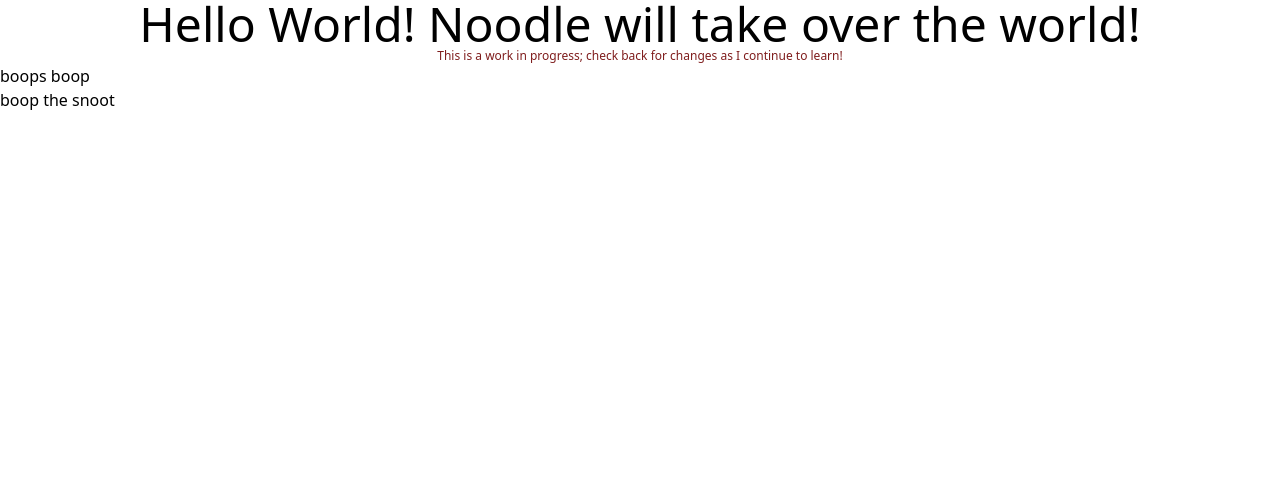
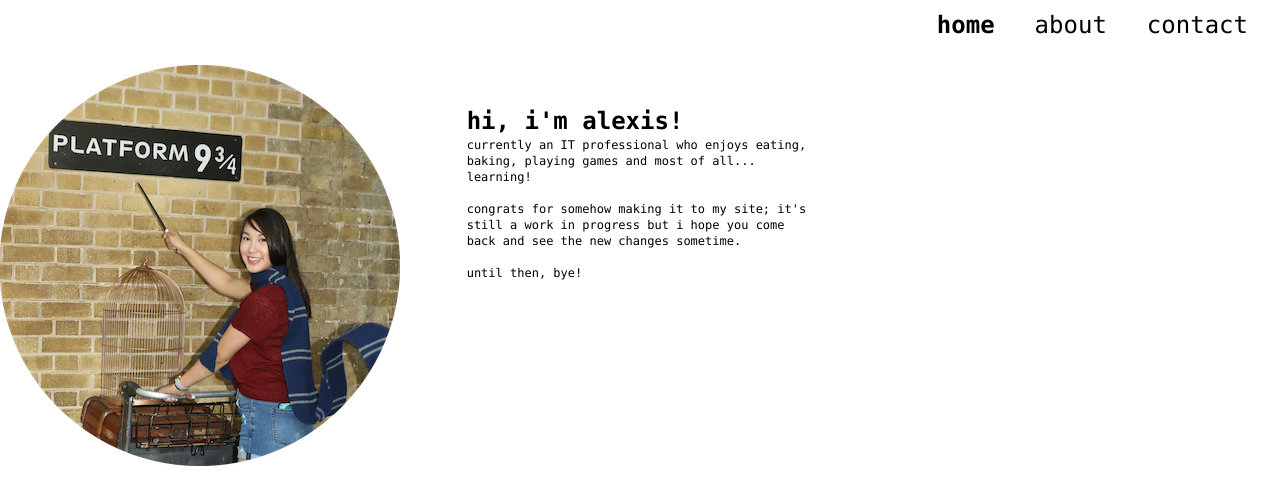
Before and after one commit to zzzlexis/zzzlexis.github.io, a Next.js app: page / in a window 1280 px wide. Shown: the top 504 px of the page. Built offline with nearby package versions, Linux system fonts and the light colour scheme.

Commit message:
learning new things like flexbox

```diff
--- /dev/null
+++ b/components/layout.js
@@ -0,0 +1,3 @@
+export default function Layout({ children }) {
+    return <div>{children}</div>
+  }
--- /dev/null
+++ b/pages/aboutme.tsx
@@ -0,0 +1,32 @@
+import React from "react";
+import Head from "next/head";
+import Layout from "../../components/layout";
+//import Image from "next/image";
+
+const AboutMe = () => {
+  return (
+    <div className="bg-gradient-to-r from-gray-300 via-gray-500 to-blue-600">
+      <Head>
+        <title>About Me</title>
+      </Head>
+      <h1 className="font-bold font-thin">
+        Alexis Cotton is an Application Engineer based in Houston, TX.
+      </h1>
+      <h2 className="font-light">
+        She currently works for ConocoPhillips and has been with the company for
+        (almost!) 5 years.
+      </h2>
+
+      <br></br>
+
+      <h2 className="font-light">
+        Outside of work, she enjoys many hobbies such as experimenting in the
+        kitchen through sweet and savoury creations (or accidents...), playing
+        video games, satisfying her ravenous sweet tooth by visiting local
+        bakeries and tea shops, and relaxing at home with her cat Noodle.
+      </h2>
+    </div>
+  );
+};
+
+export default AboutMe;
--- /dev/null
+++ b/pages/contact.tsx
@@ -0,0 +1,21 @@
+import React from "react";
+import Head from "next/head";
+
+const Contact = () => {
+  return (
+    <div className="w-1/4 mx-auto flex p-6 bg-white rounded-lg shadow-xl">
+      <Head>
+        <title>Contact</title>
+      </Head>
+      <div className="pt-1">
+        <h4 className="text-xl text-gray-900 leading-tight">Alexis Cotton</h4>
+        <p className="text-base text-gray-600 leading-normal">
+          1-800-dont-call-me
+        </p>
+        <p className="">just kidding! or am i?</p>
+      </div>
+    </div>
+  );
+};
+
+export default Contact;
--- a/pages/index.tsx
+++ b/pages/index.tsx
@@ -1,19 +1,76 @@
 // This is the index (level 1 for my site)
 // We are using TypeScript!
-import React from 'react'
-import HelloWorld from '../components/HelloWorld'
+import Image from "next/image";
+import Link from "next/link";
+import React, { useState } from "react";
 
-// Define our page with anonymous function
+// Define our page with anonymous functions
+const ListItem = ({ children }) => (
+  <li className="mr-2 text-2xl font-medium">{children}</li>
+);
+
+const Layout = ({ children }) => {
+  return (
+    <div>
+      {" "}
+      <nav className="flex justify-between">
+        {" "}
+        <div> {/* <button>Click</button>{" "} */}</div>{" "}
+        <ul className="flex justify-end mb-6 mt-2 mr-2">
+          {" "}
+          <ListItem>
+            <a className="px-4 font-mono font-bold text-opacity-25" href="/">
+              home
+            </a>
+          </ListItem>{" "}
+          <ListItem>
+            <a className="px-4 font-mono hover:text-blue-500" href="/aboutme">
+              about
+            </a>
+          </ListItem>{" "}
+          <ListItem>
+            <a className="px-4 font-mono hover:text-blue-500" href="/contact">
+              contact
+            </a>
+          </ListItem>{" "}
+        </ul>{" "}
+      </nav>{" "}
+      <div>{children}</div>{" "}
+    </div>
+  );
+};
+
 const IndexPage = () => {
-    return <div>
-        <HelloWorld name='Noodle'></HelloWorld>
-        <div className='text-xs text-center text-red-900'>This is a work in progress; check back for changes as I continue to learn!</div>
-        <div>boops boop</div>
-        <div>boop the snoot</div>
+  return (
+    <div>
+      <Layout>
+        {" "}
+        <div className="container mx-auto flex">
+          <div className="w-1/3">
+            {" "}
+            <img src="/images/Platform934c.png"></img>
+          </div>
+          <div className="w-1/3 p-10 font-mono font-semibold lg:text-2xl">
+            hi, i'm alexis!
+            <div className="font-mono font-normal sm:text-xs">
+              currently an IT professional who enjoys eating, baking, playing
+              games and most of all... learning!
+              <br></br>
+              <br></br>
+              congrats for somehow making it to my site; it's still a work in
+              progress but i hope you come back and see the new changes
+              sometime.
+              <br></br>
+              <br></br>
+              until then, bye!
+            </div>
+          </div>
         </div>
-}
-
+      </Layout>
+    </div>
+  );
+};
 
 // Export what you want to serve when your client makes a request
 // it's always a react component!
-export default IndexPage
+export default IndexPage;
--- a/pages/page2.tsx
+++ b/pages/page2.tsx
@@ -1,7 +1,8 @@
-import React from 'react'
+import React from "react";
+import Image from "next/image";
 
 const SecondPage = () => {
-    return <div>This is my second page.</div>
-}
+  return <div className="bg-blue-400">This is my second page. Welcome!!</div>;
+};
 
-export default SecondPage
+export default SecondPage;
```
Also changed, not shown: public/images/Platform934c.png (added), 1 other file (tests, documents, lock files or other folders).
